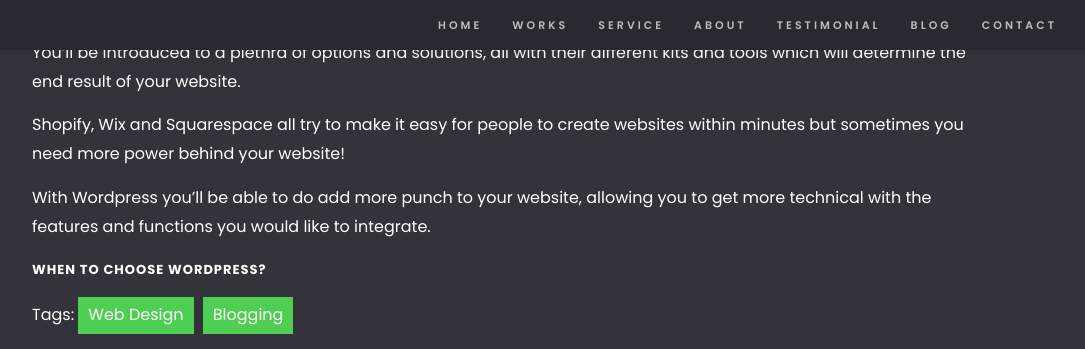
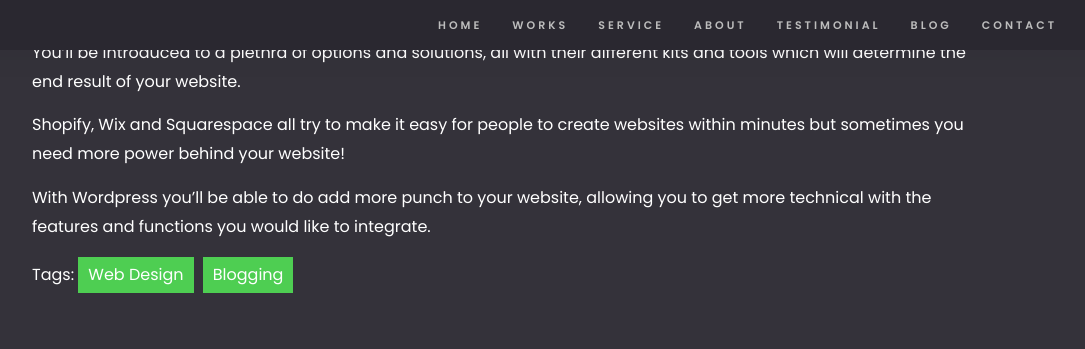
Before and after one commit to RahKapoor/Portfolio, a Jekyll site: the page built from _posts/2019-01-21-10-tips-for-drawing-with-coloured-pencils.md, in a window 1280 px wide and 900 px high, scrolled down 580 px, cut to the strip 0-349 px from the top of the window. Shown: the whole strip, without its empty margins (138-1223 px from the left). Built offline with Jekyll 4.4.1, drawn with Linux system fonts in a browser that asks for light colours.

Commit message:
Update 2019-01-21-10-tips-for-drawing-with-coloured-pencils.md

```diff
--- a/_posts/2019-01-21-10-tips-for-drawing-with-coloured-pencils.md
+++ b/_posts/2019-01-21-10-tips-for-drawing-with-coloured-pencils.md
@@ -16,5 +16,3 @@
 Shopify, Wix and Squarespace all try to make it easy for people to create websites within minutes but sometimes you need more power behind your website!
 
 With Wordpress you'll be able to do add more punch to your website, allowing you to get more technical with the features and functions you would like to integrate.
-
-### When to choose Wordpress? ###
```
